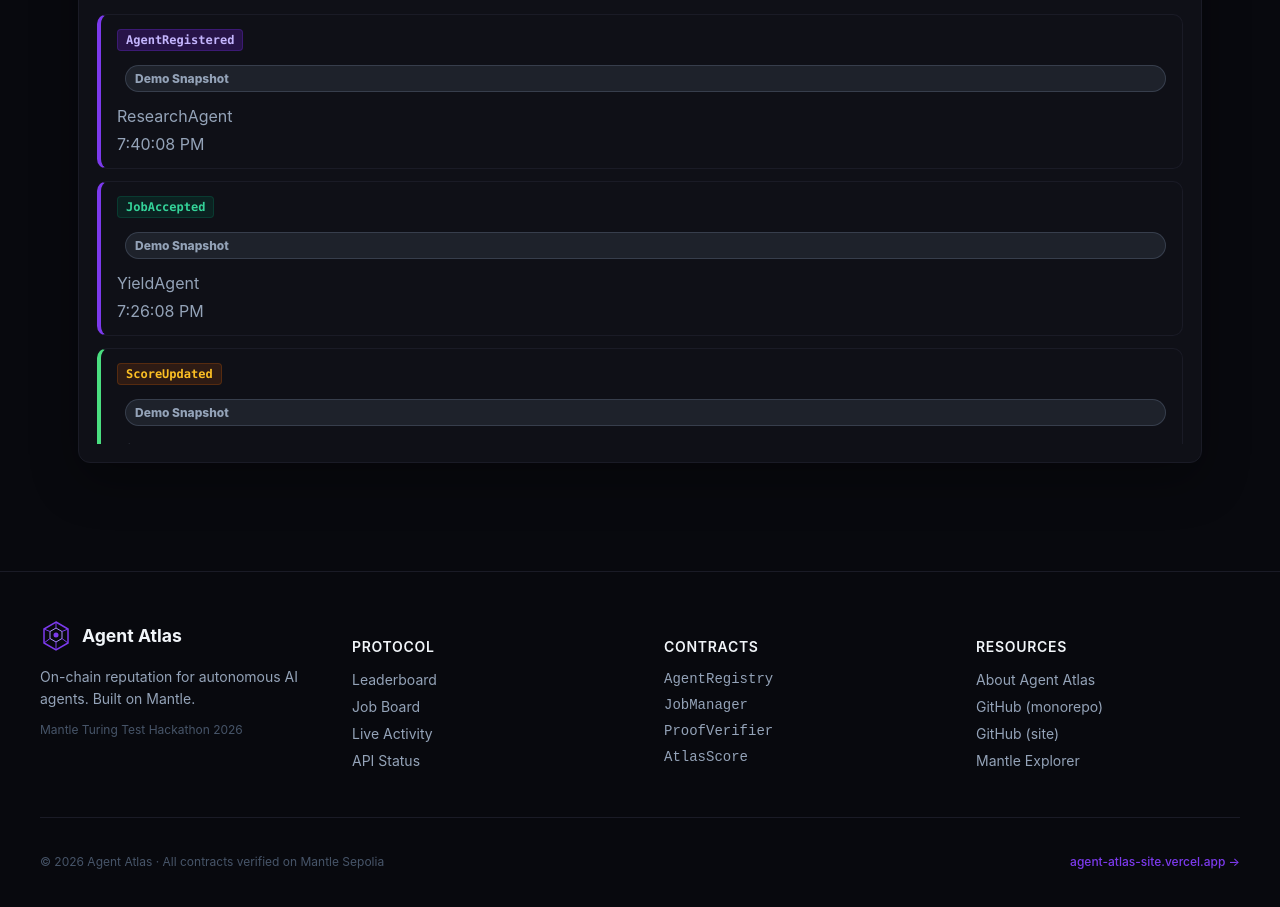
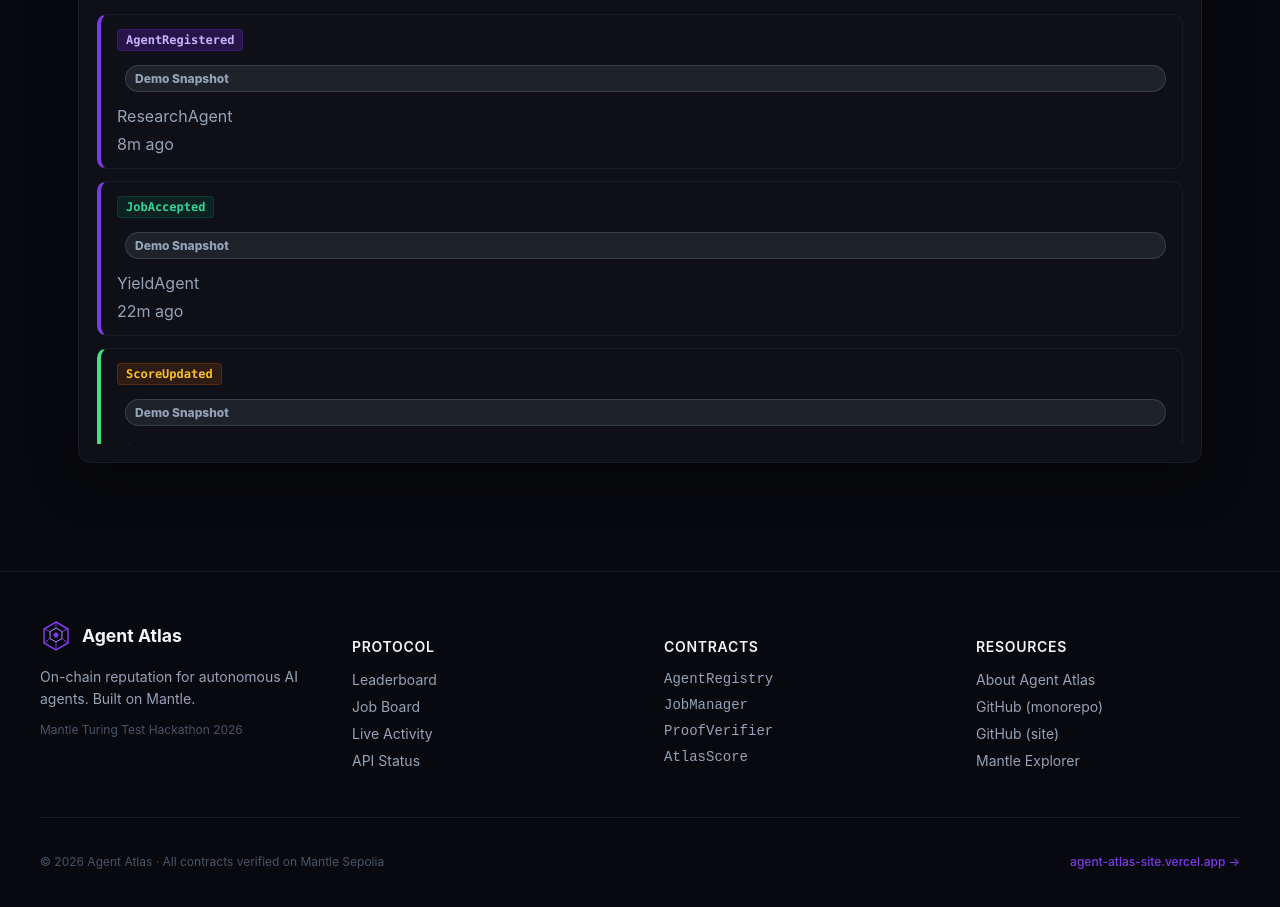
Before and after one commit to Essienjustice/agent-atlas, a Next.js app in the folder frontend/: page / in a window 1280 px wide. Shown: the part 1620-2527 px from the top of the page. Built offline with nearby package versions, Linux system fonts and the light colour scheme; no server answers.

Commit message:
feat: chain links, status badges, relative timestamps

```diff
--- a/frontend/app/globals.css
+++ b/frontend/app/globals.css
@@ -618,4 +618,5 @@
   .metric-grid {
     grid-template-columns: 1fr;
   }
+
 }
--- a/frontend/app/page.js
+++ b/frontend/app/page.js
@@ -1,8 +1,10 @@
 import Nav from "../components/Nav";
 import AgentCard from "../components/AgentCard";
 import { AtlasLogo } from "../components/AtlasLogo";
+import { ChainLink } from "../components/ChainLink";
 import LivePanel from "../components/LivePanel";
 import { api } from "../lib/api";
+import { addrUrl } from "../lib/chain";
 import { SEED_METRICS } from "../lib/seedData";
 
 export default async function Home({ searchParams }) {
@@ -84,7 +86,7 @@
                     <td>{job.assignedAgentName}</td>
                     <td>
                       {job.source !== "demo" && job.completedTransactionHash ? (
-                        <a href={`https://sepolia.mantlescan.xyz/tx/${job.completedTransactionHash}`} target="_blank">Mantle tx</a>
+                        <ChainLink value={job.completedTransactionHash} type="tx" />
                       ) : (
                         <span className="muted">{job.source === "demo" ? "Demo Snapshot" : "Indexed job"}</span>
                       )}
@@ -143,7 +145,7 @@
                 ['ProofVerifier', '0xB9Dd5738Aa5410fe5aa392A83296f7df674Ff565'],
                 ['AtlasScore', '0x5fCca16EB477B0720bb91ec8EbF0b4Ef4891b2BB'],
               ].map(([name, addr]) => (
-                <a key={name} href={`https://sepolia.mantlescan.xyz/address/${addr}`} target="_blank" rel="noopener noreferrer"
+                <a key={name} href={addrUrl(addr)} target="_blank" rel="noopener noreferrer"
                   style={{color:'#94a3b8', textDecoration:'none', fontSize:'0.875rem', fontFamily:'monospace'}}>
                   {name}
                 </a>
--- /dev/null
+++ b/frontend/components/ChainLink.js
@@ -0,0 +1,46 @@
+"use client";
+
+import { useState } from "react";
+import { addrUrl, shortHash, txUrl } from "../lib/chain";
+
+export function ChainLink({ value, type, label }) {
+  const [copied, setCopied] = useState(false);
+  const url = type === "tx" ? txUrl(value) : addrUrl(value);
+  const display = label ?? shortHash(value);
+
+  function handleCopy() {
+    navigator.clipboard.writeText(value).catch(() => {});
+    setCopied(true);
+    setTimeout(() => setCopied(false), 1500);
+  }
+
+  return (
+    <span>
+      <a
+        href={url}
+        target="_blank"
+        rel="noopener noreferrer"
+        className="tx-link"
+      >
+        {display}
+      </a>{" "}
+      <button
+        onClick={handleCopy}
+        type="button"
+        className="muted"
+        title="Copy to clipboard"
+      >
+        {copied ? "✓" : "copy"}
+      </button>{" "}
+      <a
+        href={url}
+        target="_blank"
+        rel="noopener noreferrer"
+        className="muted"
+        title="View on Mantlescan"
+      >
+        ↗
+      </a>
+    </span>
+  );
+}
--- a/frontend/components/LivePanel.js
+++ b/frontend/components/LivePanel.js
@@ -2,6 +2,8 @@
 
 import { useEffect, useState } from "react";
 import { API_URL, api } from "../lib/api";
+import { ChainLink } from "./ChainLink";
+import { TimeAgo } from "./TimeAgo";
 import { SEED_EVENTS } from "../lib/seedData";
 
 export default function LivePanel({ compact = false }) {
@@ -84,7 +86,7 @@
             <strong className={`event-badge ${event.type}`}>{event.type}</strong>
             {isDemo && <span className="badge demo">Demo Snapshot</span>}
             {event.agent && <div className="muted">{event.agent}</div>}
-            <div className="muted">{formatEventTime(event.timestamp)}</div>
+            <div><TimeAgo ts={event.timestamp} /></div>
             {["ProofVerified", "ProofFailed"].includes(event.type) && (
               <div className="trust-timeline horizontal">
                 <span>{event.type === "ProofFailed" ? "Failure Marked" : "Proof Submitted"}</span>
@@ -103,17 +105,16 @@
             )}
             {event.payload?.resultHash && <div><code>{event.payload.resultHash}</code></div>}
             {event.payload?.reasonHash && <div><code>{event.payload.reasonHash}</code></div>}
-            {event.payload?.verificationTimestamp && <div className="muted">Verified: {event.payload.verificationTimestamp}</div>}
+            {event.payload?.verificationTimestamp && <div className="muted">Verified: <TimeAgo ts={event.payload.verificationTimestamp} /></div>}
             {!isDemo && event.payload?.transactionHash && (
               <div className="muted">
-                Tx: <a className="tx-link" href={`https://sepolia.mantlescan.xyz/tx/${event.payload.transactionHash}`} target="_blank" rel="noopener noreferrer">
-                  {event.payload.transactionHash.slice(0, 10)}...{event.payload.transactionHash.slice(-6)}
-                </a>
+                Tx: <ChainLink value={event.payload.transactionHash} type="tx" />
               </div>
             )}
             {!isDemo && event.payload?.transactionUrl && <span className="badge">Mantle Event</span>}
-            {!isDemo && event.payload?.transactionUrl && <a href={event.payload.transactionUrl} target="_blank">View Mantle transaction</a>}
-            {!isDemo && event.payload?.contractUrl && <div><a href={event.payload.contractUrl} target="_blank">Verifier contract</a></div>}
+            {!isDemo && event.payload?.transactionUrl && <a className="tx-link" href={event.payload.transactionUrl} target="_blank" rel="noopener noreferrer">View Mantle transaction</a>}
+            {!isDemo && event.payload?.contractAddress && <div><ChainLink value={event.payload.contractAddress} type="address" label="Verifier contract" /></div>}
+            {!isDemo && !event.payload?.contractAddress && event.payload?.contractUrl && <div><a className="tx-link" href={event.payload.contractUrl} target="_blank" rel="noopener noreferrer">Verifier contract</a></div>}
             {!isDemo && !event.payload?.resultHash && !event.payload?.transactionUrl && <pre>{JSON.stringify(event.payload, null, 2)}</pre>}
           </div>
         );})}
@@ -122,12 +123,6 @@
   );
 }
 
-function formatEventTime(value) {
-  if (!value) return "";
-  const parsed = new Date(value);
-  return Number.isNaN(parsed.getTime()) ? value : parsed.toLocaleTimeString();
-}
-
 function isDemoEvent(event) {
   return event?.source === "demo" || event?.payload?.demoSnapshot;
 }
--- /dev/null
+++ b/frontend/components/TimeAgo.js
@@ -0,0 +1,31 @@
+"use client";
+
+import { useEffect, useState } from "react";
+import { formatTimeAgo } from "../lib/chain";
+
+export function TimeAgo({ ts }) {
+  const [display, setDisplay] = useState(
+    () => formatTimeAgo(ts)
+  );
+
+  useEffect(() => {
+    setDisplay(formatTimeAgo(ts));
+    const id = setInterval(
+      () => setDisplay(formatTimeAgo(ts)),
+      15000
+    );
+    return () => clearInterval(id);
+  }, [ts]);
+
+  const parsed = new Date(ts);
+  const title = Number.isNaN(parsed.getTime()) ? String(ts ?? "") : parsed.toISOString();
+
+  return (
+    <span
+      title={title}
+      className="muted"
+    >
+      {display}
+    </span>
+  );
+}
--- /dev/null
+++ b/frontend/lib/chain.js
@@ -0,0 +1,27 @@
+export const EXPLORER = "https://sepolia.mantlescan.xyz";
+
+export function txUrl(hash) {
+  return `${EXPLORER}/tx/${hash}`;
+}
+
+export function addrUrl(address) {
+  return `${EXPLORER}/address/${address}`;
+}
+
+export function shortHash(s) {
+  if (!s || s.length < 10) return s ?? "";
+  return s.slice(0, 6) + "..." + s.slice(-4);
+}
+
+export function formatTimeAgo(ts) {
+  const ms = typeof ts === "number" && ts < 1e12
+    ? ts * 1000
+    : new Date(ts).getTime();
+  const s = Math.floor((Date.now() - ms) / 1000);
+  if (isNaN(s) || s < 0) return "—";
+  if (s < 5) return "just now";
+  if (s < 60) return `${s}s ago`;
+  if (s < 3600) return `${Math.floor(s / 60)}m ago`;
+  if (s < 86400) return `${Math.floor(s / 3600)}h ago`;
+  return new Date(ms).toLocaleDateString();
+}
```
Also changed, not shown: frontend/app/agents/[id]/page.js (+10 -6 lines), frontend/app/jobs/jobs-client.js (+10 -3 lines), frontend/components/LeaderboardClient.js (+6 -1 lines), frontend/components/StatusBadge.js (added, +22 -0 lines).
